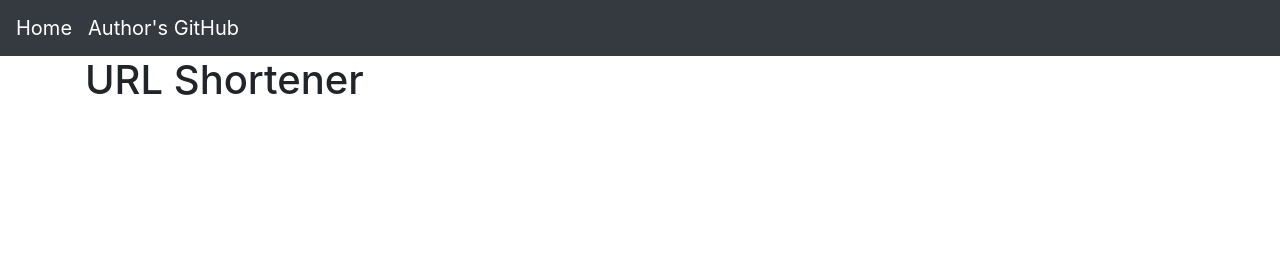
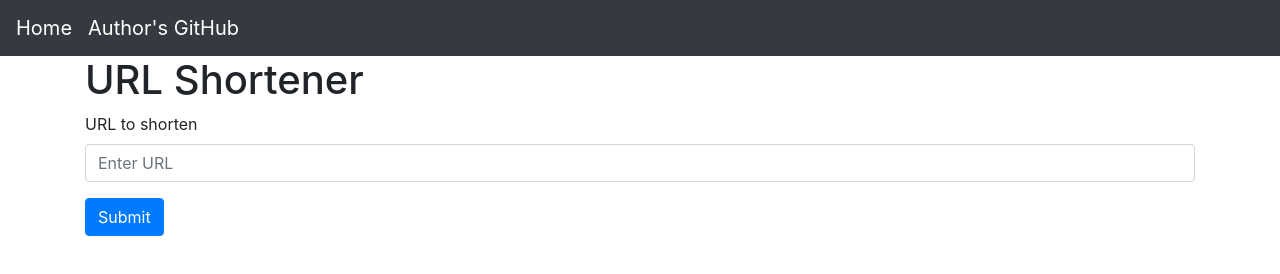
Before and after one commit to NChechulin/url-shortener-website, a plain HTML site: page index.html in a window 1280 px wide. Drawn offline with nearby package versions, Linux system fonts and the light colour scheme.

Commit message:
add form for shortening URL

```diff
--- a/index.html
+++ b/index.html
@@ -28,7 +28,17 @@
     </nav>
     <div class="container">
         <h1>URL Shortener</h1>
+
+        <form>
+            <div class="form-group">
+                <label for="full_url">URL to shorten</label>
+                <input type="url" class="form-control" id="full_url_input" aria-describedby="urlHelp"
+                    placeholder="Enter URL">
+            </div>
+            <button type="submit" class="btn btn-primary">Submit</button>
+        </form>
     </div>
+
 </body>
 
 </html>
```
